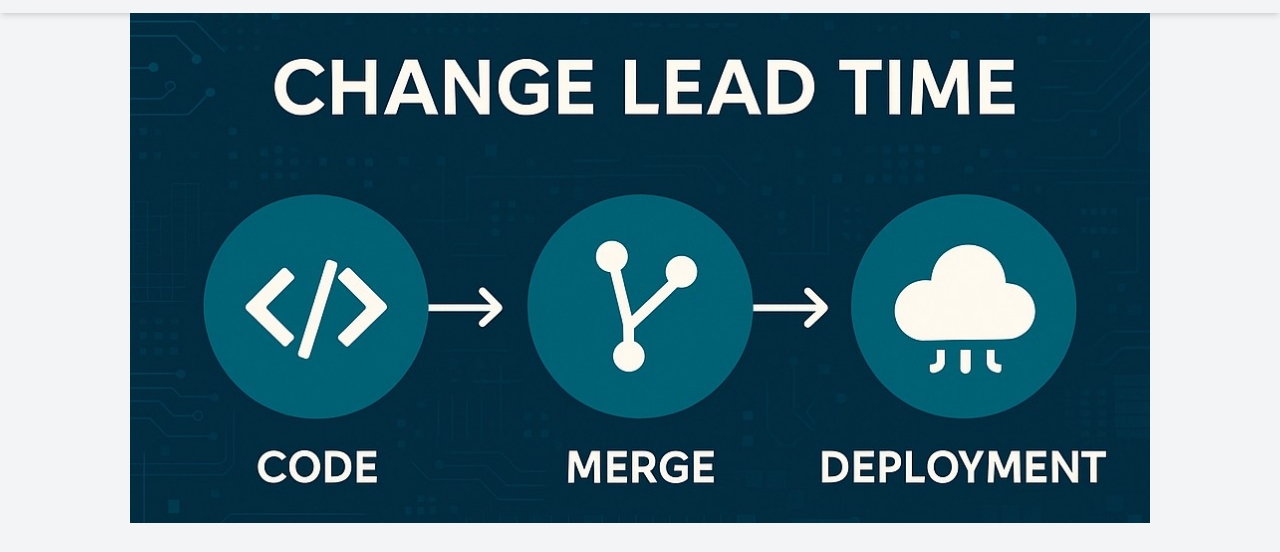
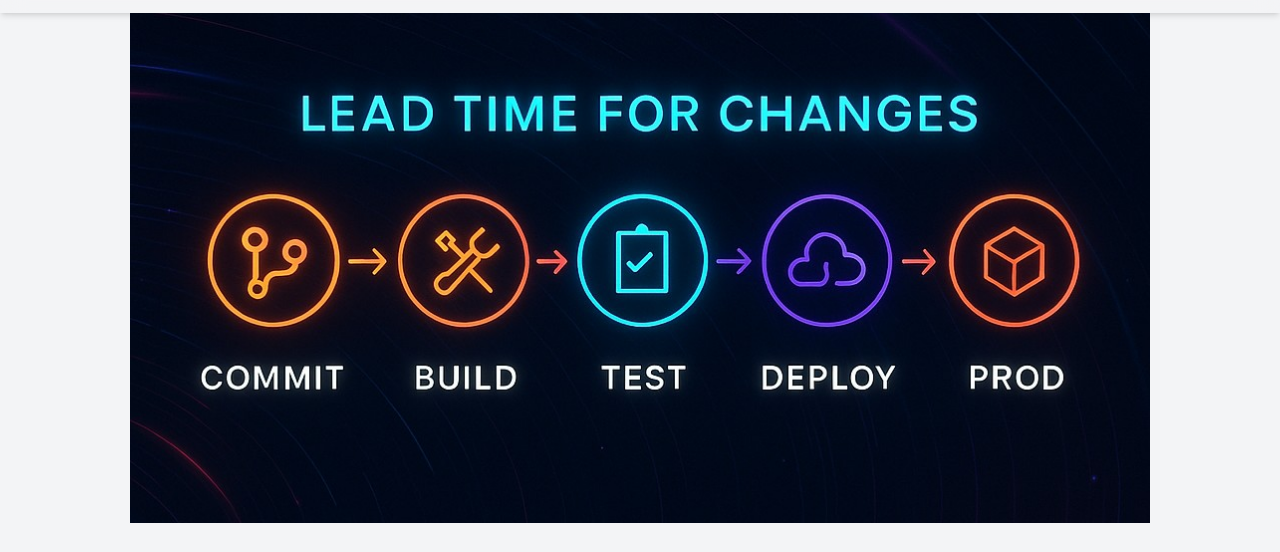
Before and after one commit to daiksud/daiksud, an Astro site: page /blog/change-lead-time-in-accelerate in a window 1280 px wide. Shown: the part 51-603 px from the top of the page. Built offline with nearby package versions, Linux system fonts and the light colour scheme; Astro itself is replaced by a stand-in of ours.

Commit message:
feat(blog): update eye-catch image

```diff
--- a/src/content/blog/change-lead-time-in-accelerate/index.md
+++ b/src/content/blog/change-lead-time-in-accelerate/index.md
@@ -2,7 +2,7 @@
 title: 「LeanとDevOpsの科学」の「リードタイム」を正しく理解する
 description: 「リードタイム」について様々な解釈があるようなので「LeanとDevOpsの科学」で説明されている「リードタイム」とは何なのかを正しく理解します。
 pubDate: 2025-07-05T18:00:00+09:00
-heroImage: ./assets/change-lead-time.jpg
+heroImage: ./assets/lead-time-for-changes.jpg
 tags:
   - accelerate
   - the-science-of-lean-software-and-devops
```
Also changed, not shown: src/content/blog/change-lead-time-in-accelerate/assets/change-lead-time.jpg (deleted), src/content/blog/change-lead-time-in-accelerate/assets/lead-time-for-changes.jpg (added).
